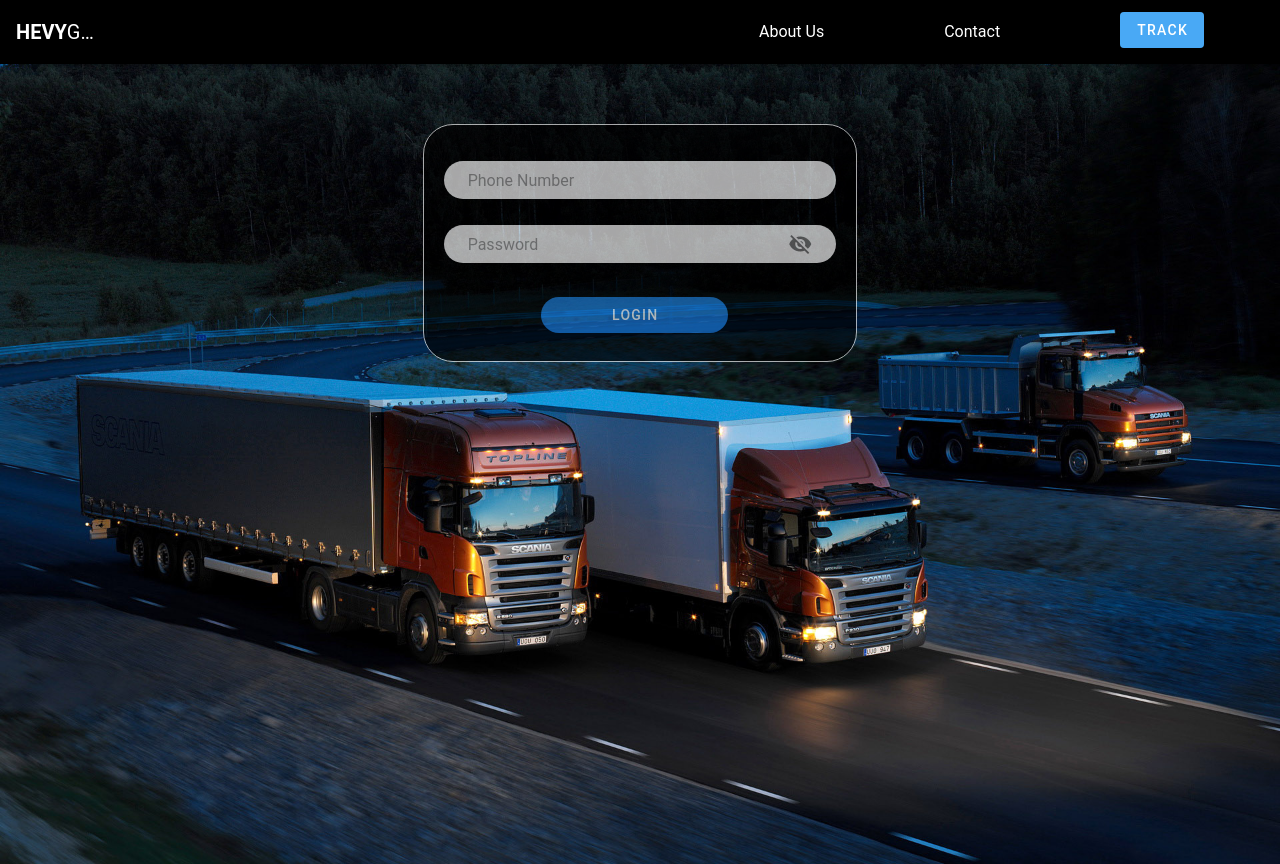
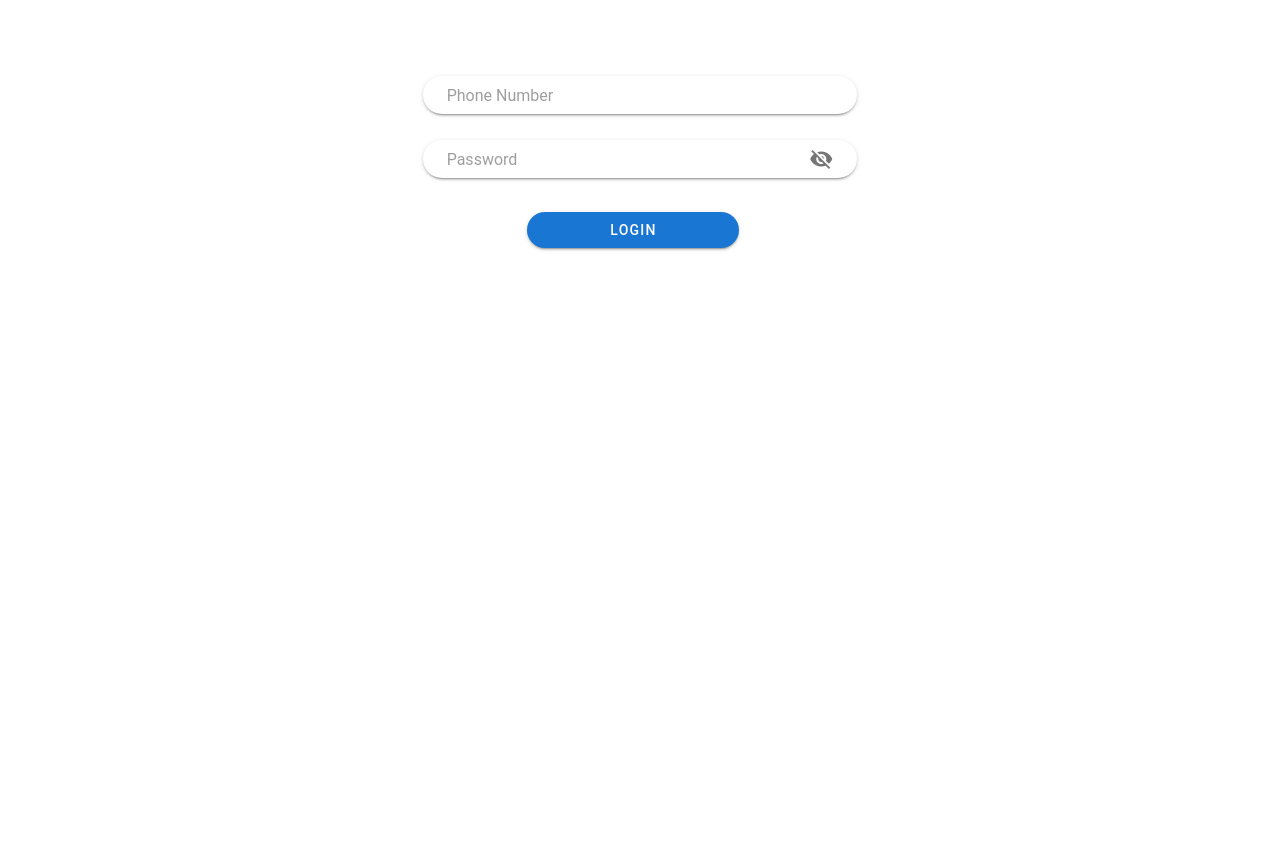
Before and after one commit to Rizhawk/Hevygo-frontend, a Vue app: page /login in a window 1280 px wide. After the commit the page ends 800 px from the top, so only its background shows below. Built offline with nearby package versions, Linux system fonts and the light colour scheme; what vue-sweetalert2 would draw is missing.

Commit message:
changes2

```diff
--- a/src/views/login.vue
+++ b/src/views/login.vue
@@ -1,6 +1,5 @@
 <template>
   <v-app id="login">
-    <Navbar/>
     <v-layout row wrap class="my-15">
       <v-flex lg4></v-flex>
       <v-flex xs12 sm8 md6 lg4>
@@ -48,10 +47,9 @@
 </template>
 <script>
 import { getAPI } from "../axios-api";
-import Navbar from '../components/Navbar'
 export default {
   name: "Login",
-  components: {Navbar},
+  components: {},
   data: () => {
     return {
       phone: "",
@@ -96,23 +94,3 @@ export default {
   },
 };
 </script>
-<style scoped>
-#loginform {
-  border: solid white 1px;
-  padding: 20px;
-  border-radius: 30px;
-  background-color: black;
-  opacity: 0.65;
-}
-#login {
-  background: url("../assets/truck-12.jpg");
-  background-repeat: no-repeat;
-  width: 100%;
-  height: 100%;
-  background-position: center;
-  background-size: cover;
-  margin: auto;
-  padding: 0;
-  background-color: black;
-}
-</style>
```
